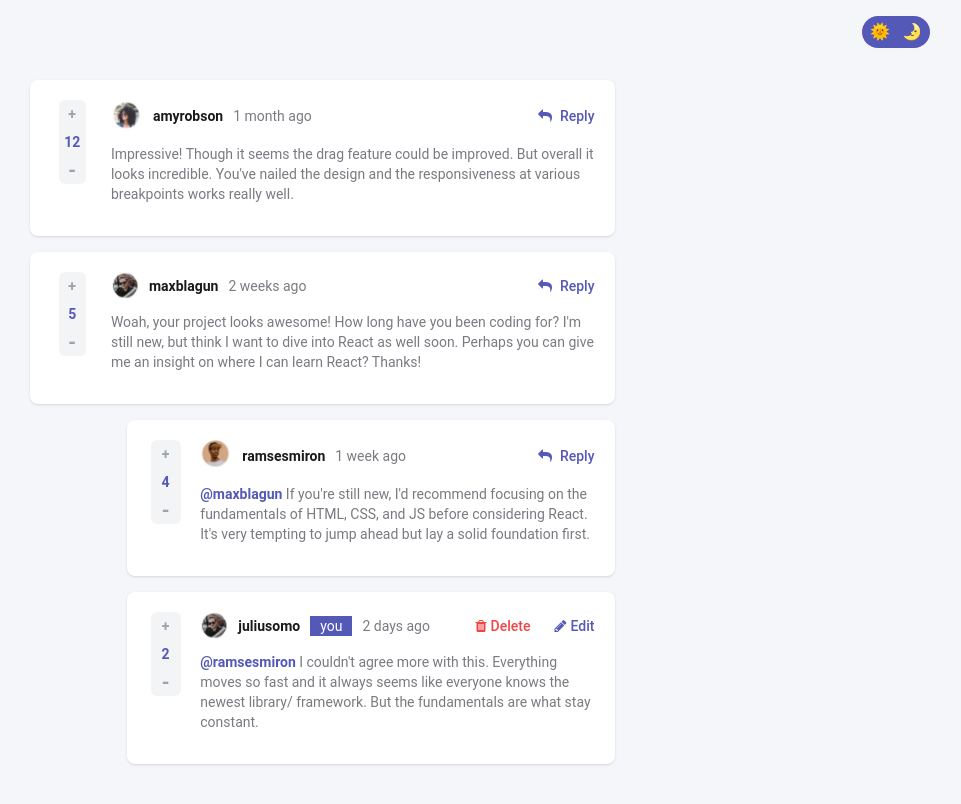
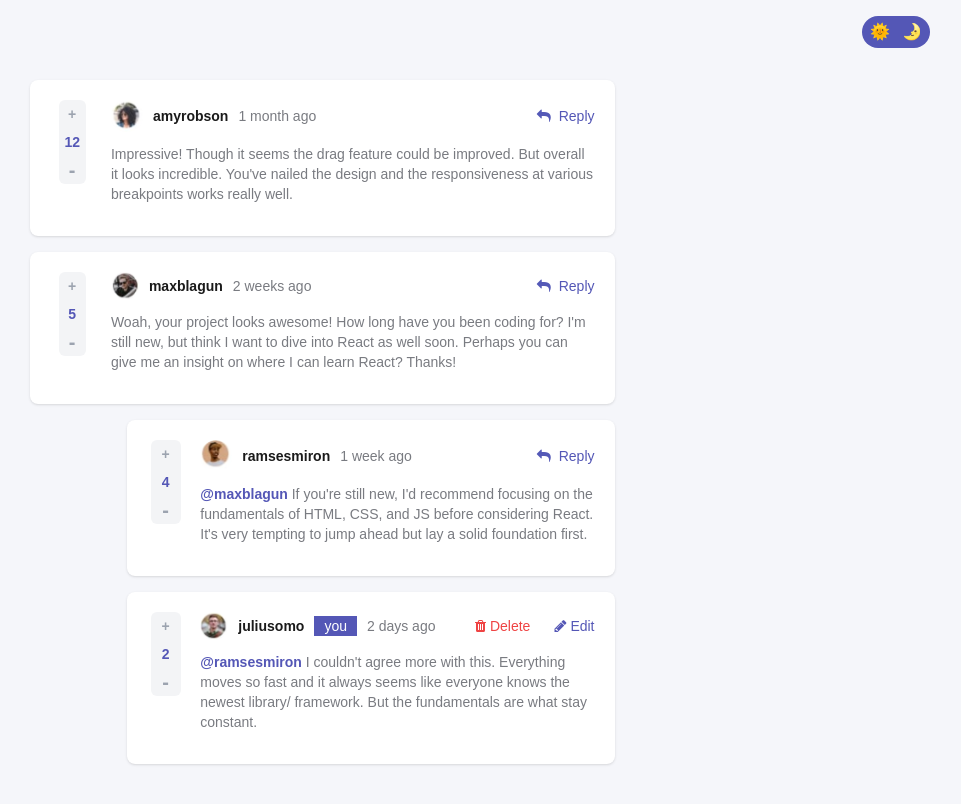
Before and after one commit to babulakterfsd/tailwind-task, a website: page index.html in a window 1280 px wide. Shown: the whole page, without its empty margins (318-1279 px from the left). Drawn offline with Linux system fonts and the light colour scheme.

```diff
--- a/assets/styles/src/tailwind.css
+++ b/assets/styles/src/tailwind.css
@@ -3,25 +3,25 @@
 @tailwind utilities;
 
 /* imported fonts will be placed right below */
-@import url('https://fonts.googleapis.com/css2?family=Roboto:ital,wght@0,100;0,300;0,400;0,500;0,700;0,900;1,100;1,300;1,400;1,500;1,700;1,900&display=swap');
+@import url('https://fonts.googleapis.com/css2?family=Rubik:wght@400;500;700&display=swap')
 
-.font-roboto {
-  font-family: 'Roboto', sans-serif;
+.font-rubik {
+  font-family: 'Rubik', sans-serif;
 }
 
 body, html {
-  font-family: 'Roboto', sans-serif;
+  font-family: 'Rubik', sans-serif;
 }
 
 @layer base {
-    /* to modify base styles of tailwind, if needed
+  /* to modify base styles of tailwind, if needed
      h1 {
         @apply text-2xl
     } */
 }
 
 @layer components {
-    /* to add custom components
+  /* to add custom components
   .btn {
     @apply text-sm font-bold px-2 rounded-md py-1 mt-4;
   }
@@ -34,7 +34,7 @@
 }
 
 @layer utilities {
-    /* we can add custom utility class in this layer
+  /* we can add custom utility class in this layer
     .space-100 {
       margin: 400px;
     } */
@@ -55,8 +55,6 @@
   padding: 0;
   box-sizing: border-box;
 }
-
-
 
 /* ----------- for highly customized responsiveness ------------ */
 .main-container {
@@ -88,13 +86,12 @@
   }
 }
 
-
 /* ------------ custom css if needed -------------- */
 .text-blue-primary {
-  color: #5459b7;
+  color: hsl(238, 40%, 52%);
 }
 .bg-blue-primary {
-  background-color: #5459b7;
+  background-color: hsl(238, 40%, 52%);
 }
 .text-black-secondary {
   color: #1a1a1a;
--- a/index.html
+++ b/index.html
@@ -171,7 +171,7 @@
             <div class="ml-4 flex justify-between items-center">
               <div class="flex items-center space-x-2.5">
                 <img
-                  src="./assets/images/max.PNG"
+                  src="./assets/images/juli.PNG"
                   alt="amy"
                   class="w-7 h-7 rounded-full object-cover"
                 />
```
Also changed, not shown: assets/styles/output/main.css.
